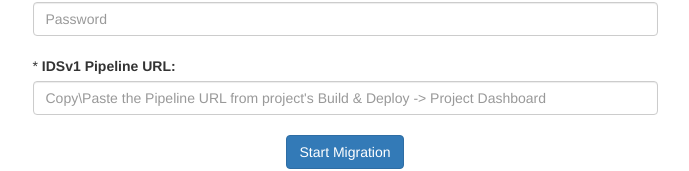
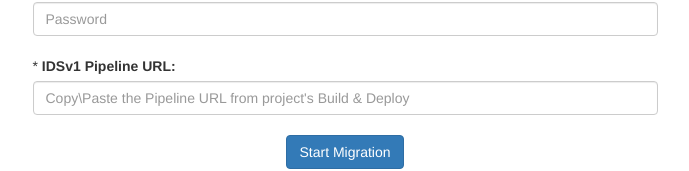
Before and after one commit to dusisarath/YAML-Generator, a website: page public/index.html in a window 1280 px wide. Shown: the part 232-403 px from the top of the page, without its empty margins (295-984 px from the left). Drawn offline with Linux system fonts and the light colour scheme.

Commit message:
Changed the placeholder content for pipelineUrl
Change-Id: I6458c4659a071e274752eb1e615421a409ae1504
Signed-off-by: Dusi Sarath Chandra <dusisarath@in.ibm.com>

```diff
--- a/public/index.html
+++ b/public/index.html
@@ -34,7 +34,7 @@
 			  		</div><br>
 			  		<div>
 			  			<div>* <label>IDSv1 Pipeline URL:</label></div>
-			  		    <div><input class="form-control" type="text" name="pipelineUrl" size="50" ng-model="data.pipelineUrl" placeholder="Copy\Paste the Pipeline URL from project's Build & Deploy -> Project Dashboard" required ng-disabled="migrationInProgress" ng-change="updateDevopsLink()"></div>
+			  		    <div><input class="form-control" type="text" name="pipelineUrl" size="50" ng-model="data.pipelineUrl" placeholder="Copy\Paste the Pipeline URL from project's Build & Deploy" required ng-disabled="migrationInProgress" ng-change="updateDevopsLink()"></div>
 			  		</div><br>
 
 			  		<div style="text-align:center;">
```
